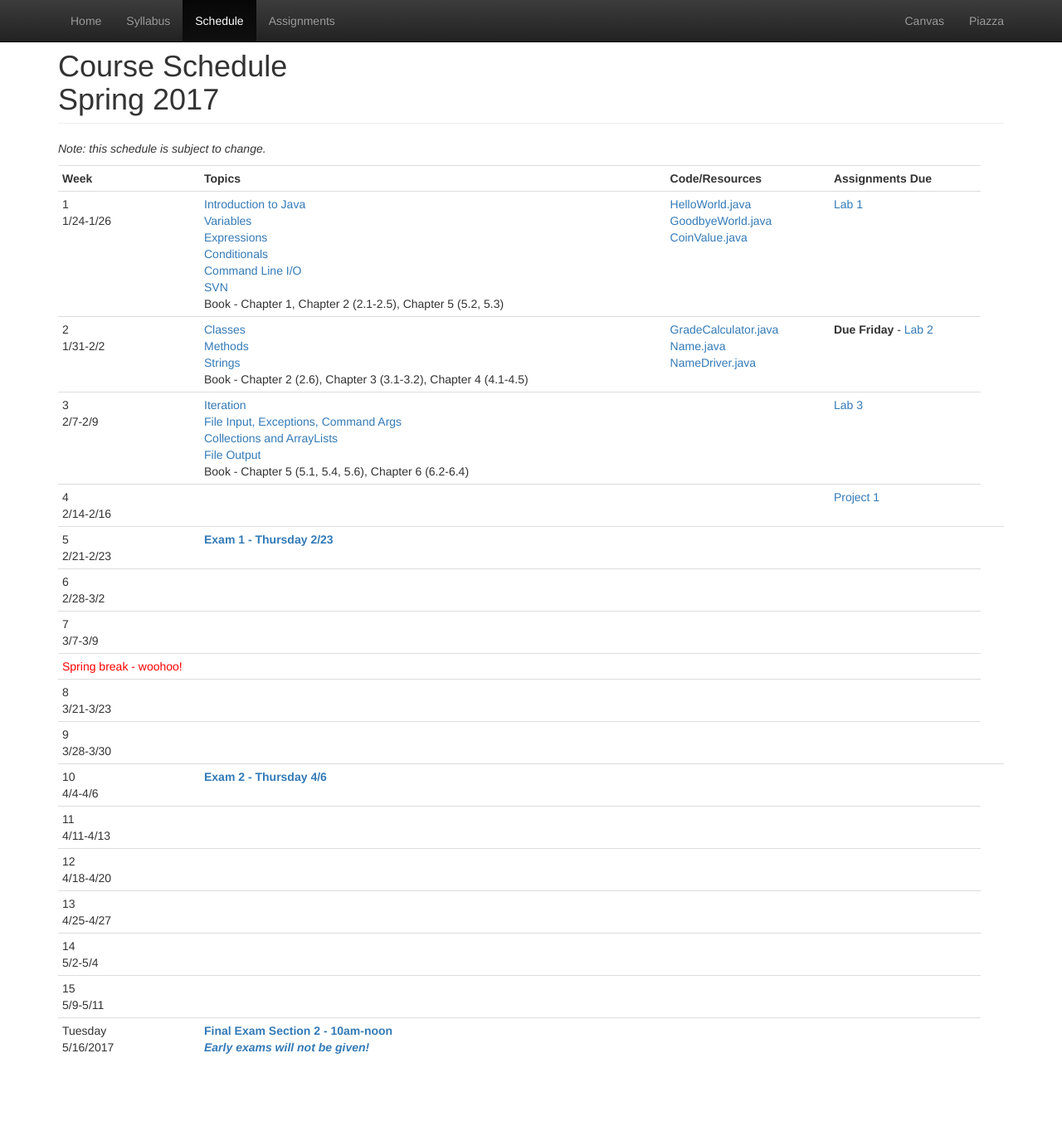
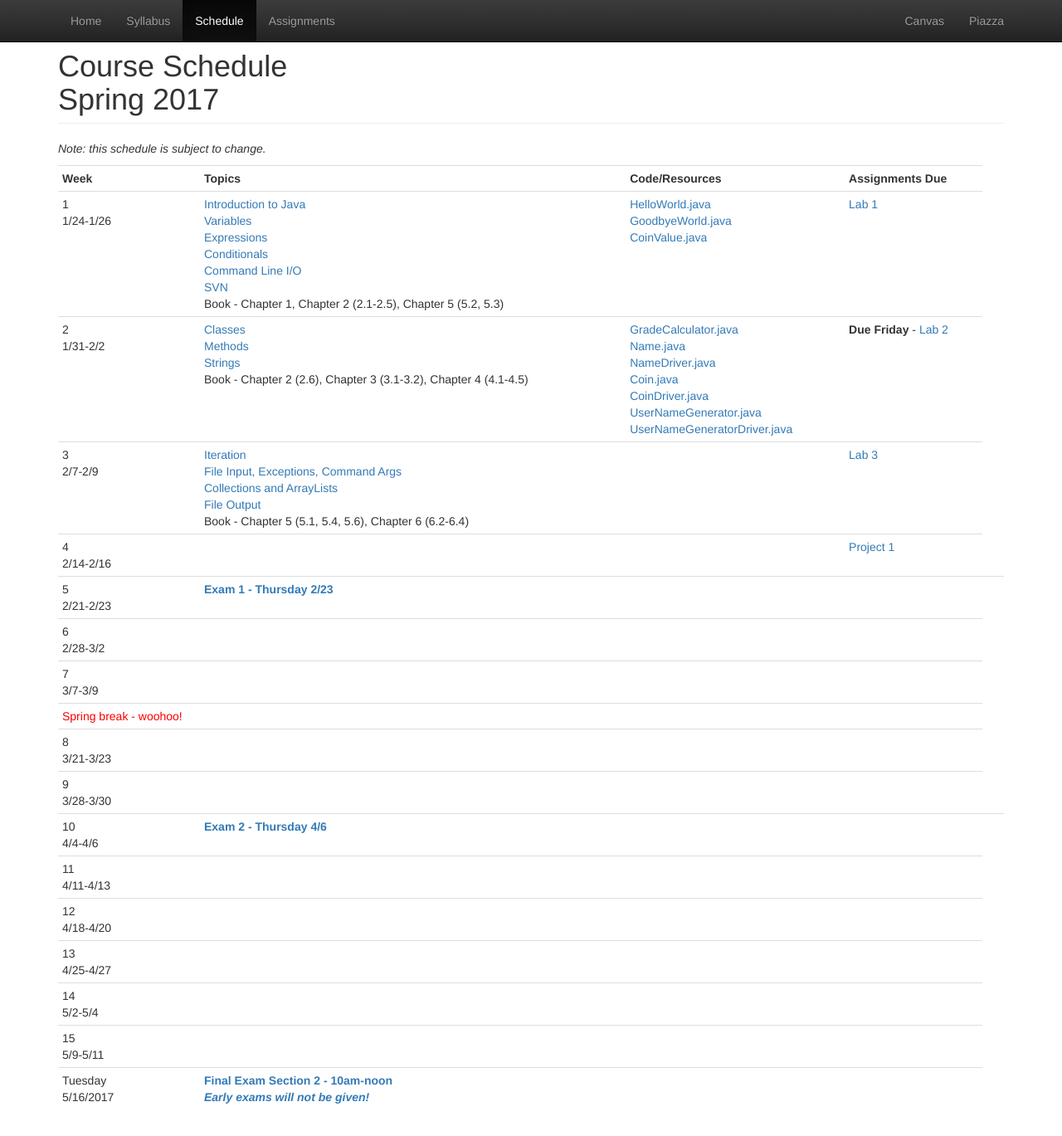
Before and after one commit to CS514-F17/cs514-f17.github.io, a Jekyll site: the page built from schedule.html, in a window 1280 px wide and 1377 px high. Shown: the top 1369 px of the window at 83% size. Built offline with Jekyll 4.4.1, drawn with Linux system fonts in a browser that asks for light colours.

Commit message:
adding week 2 examples

```diff
--- a/schedule.html
+++ b/schedule.html
@@ -47,6 +47,10 @@ title: Schedule
 				<a href="https://github.com/CS112-S17/code/blob/master/GradeCalculator.java">GradeCalculator.java</a><br/>
 				<a href="https://github.com/CS112-S17/code/blob/master/Name.java">Name.java</a><br/>
 				<a href="https://github.com/CS112-S17/code/blob/master/NameDriver.java">NameDriver.java</a><br/>
+				<a href="https://github.com/CS112-S17/code/blob/master/Coin.java">Coin.java</a><br/>
+				<a href="https://github.com/CS112-S17/code/blob/master/CoinDriver.java">CoinDriver.java</a><br/>
+				<a href="https://github.com/CS112-S17/code/blob/master/UserNameGenerator.java">UserNameGenerator.java</a><br/>
+				<a href="https://github.com/CS112-S17/code/blob/master/UserNameGeneratorDriver.java">UserNameGeneratorDriver.java</a><br/>
 			</td>
 			<td><strong>Due Friday</strong> - <a href="https://github.com/CS112-S17/labs/blob/master/lab2.md">Lab 2</a></td>
 		</tr>
```
